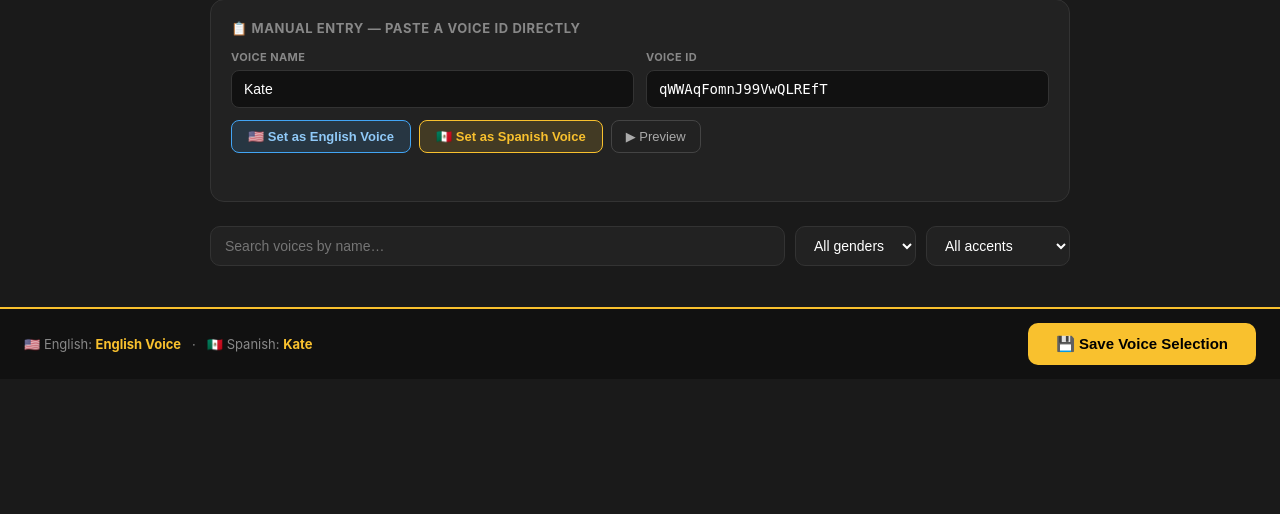
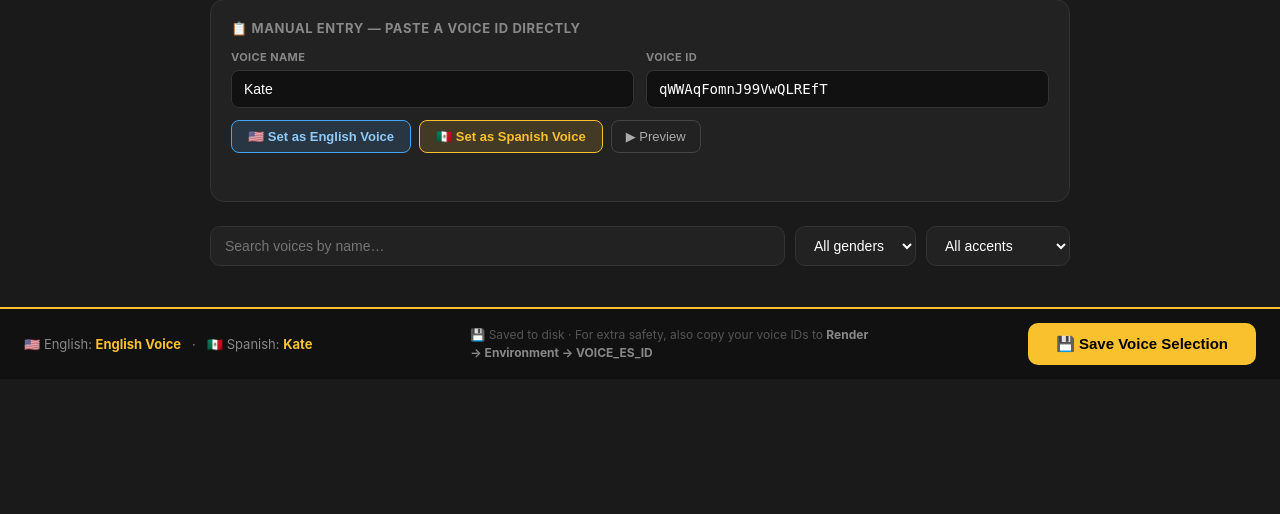
Before and after one commit to mcmillanme85-debug/Biliteracy-Bridge---Step-One, a Flask app: page /admin/voices in a window 1280 px wide. Shown: the part 421-935 px from the top of the page. Run offline with Flask 3, Linux system fonts and the light colour scheme; the visitor is signed in with stand-in values (Sample User, id 1).

Commit message:
Add files via upload

```diff
--- a/templates/admin_voices.html
+++ b/templates/admin_voices.html
@@ -174,6 +174,9 @@ pb{padding-bottom:80px;display:block}
     &nbsp;&nbsp;·&nbsp;&nbsp;
     🇲🇽 Spanish: <span id="esName">{{ config.voice_es_name or 'Not selected' }}</span>
   </div>
+  <div style="font-size:12px;color:#555;max-width:400px;line-height:1.5">
+    💾 Saved to disk · For extra safety, also copy your voice IDs to <strong style="color:#888">Render → Environment → VOICE_ES_ID</strong>
+  </div>
   <button class="btn-save" id="saveBtn" onclick="saveVoices()">💾 Save Voice Selection</button>
 </div>
 
@@ -314,8 +317,15 @@ async function saveVoices() {
     });
     const d = await r.json();
     if (d.success) {
-      btn.textContent = '✅ Saved!';
+      btn.textContent = '✅ Saved to disk!';
+      // Show env var tip for extra persistence
+      const tip = document.createElement('div');
+      tip.style.cssText = 'position:fixed;bottom:80px;right:20px;background:#222;border:1px solid #F9C12E;border-radius:12px;padding:14px 18px;font-size:13px;color:#fff;max-width:320px;z-index:200;line-height:1.6';
+      tip.innerHTML = `<strong style="color:#F9C12E">✅ Saved!</strong><br>For extra safety against server restarts, add these to <strong>Render → Environment</strong>:<br><br><code style="color:#F9C12E;font-size:11px">VOICE_ES_ID = ${selectedES.id}</code><br><code style="color:#90CAF9;font-size:11px">VOICE_EN_ID = ${selectedEN.id}</code><br><br><small style="color:#666">Click to dismiss</small>`;
+      tip.onclick = () => tip.remove();
+      document.body.appendChild(tip);
       setTimeout(() => { btn.textContent = '💾 Save Voice Selection'; btn.disabled = false; }, 2000);
+      setTimeout(() => tip && tip.remove(), 15000);
     } else {
       throw new Error(d.error || 'Save failed');
     }
```
